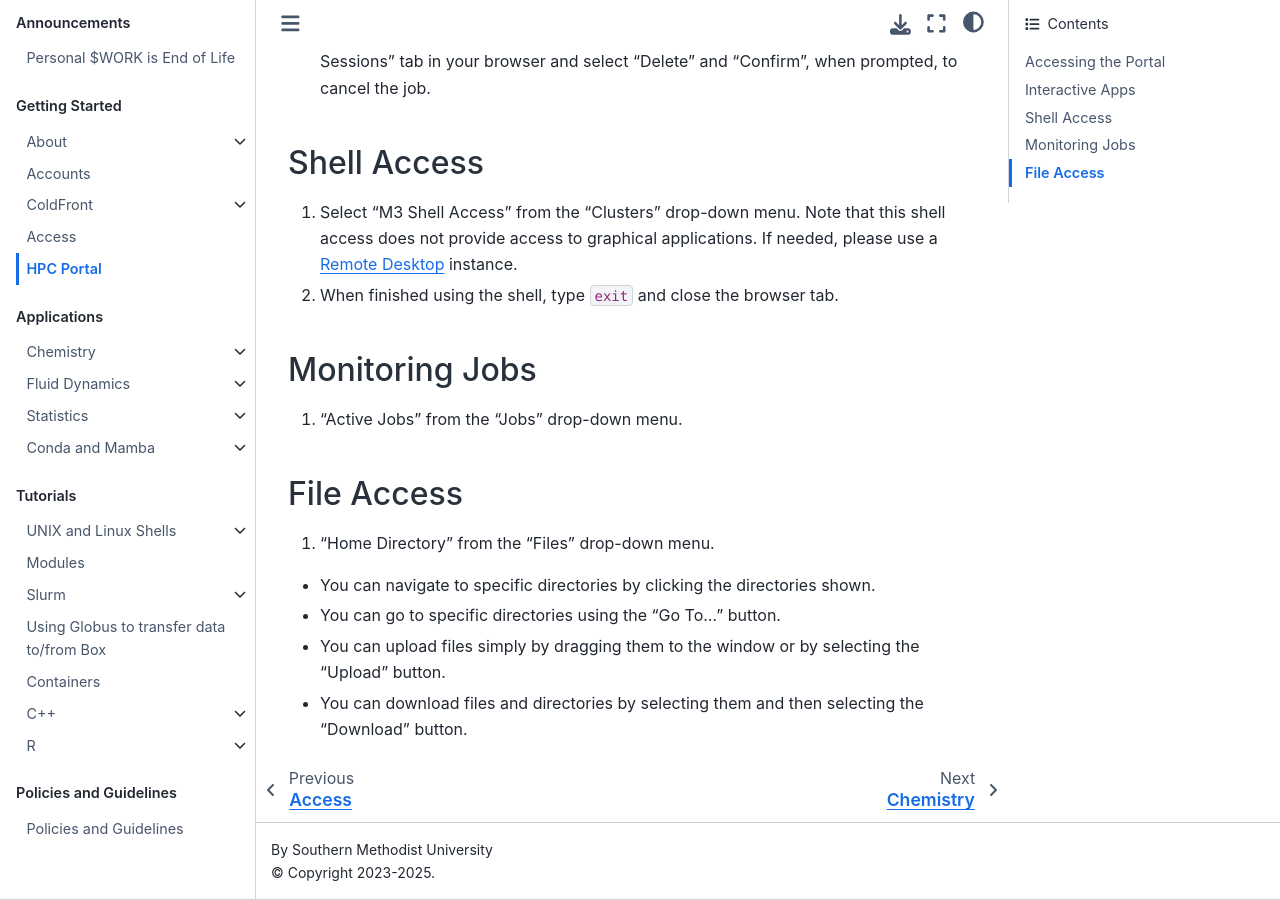
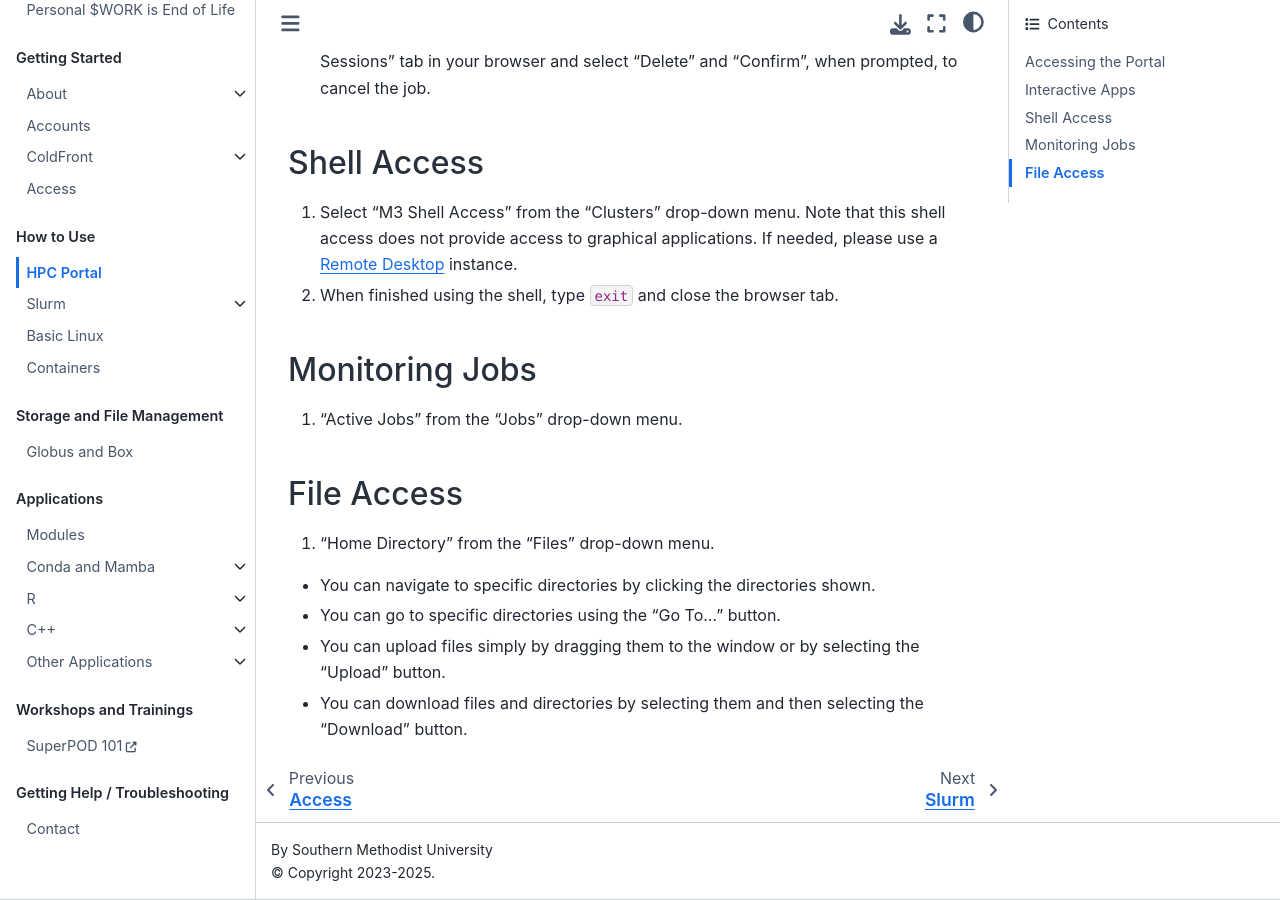
Before and after one commit to SouthernMethodistUniversity/hpc_docs, a Jupyter Book: the page built from docs/portal.md, in a window 1280 px wide and 900 px high, scrolled down 2029 px. Built offline with Jupyter Book 1.0.4 settings and Sphinx 7.4.7 and the Sphinx Book theme 1.1.4, drawn with Linux system fonts in a browser that asks for light colours.

Commit message:
TOC restructure

```diff
--- a/docs/_toc.yml
+++ b/docs/_toc.yml
@@ -11,9 +11,11 @@ parts:
   - file: about.md
     sections:
     - file: about/queues.md
-    - file: about/contact.md
     - url: https://www.smu.edu/oit/ai
       title: SMU AI Guidance
+    - url: https://www.smu.edu/provost/research/sponsoredprojects/proposal_development/datamanagementplans
+      title: Data Management Plans
+    - file: policies/policies.md
   - file: accounts.md
   - file: coldfront/quick_start.md
     title: ColdFront
@@ -32,34 +34,29 @@ parts:
     - file: coldfront/faq.md
     - file: coldfront/optout.md
   - file: access.md
+- caption: How to Use
+  chapters:
   - file: portal.md
+  - file: tutorials/slurm/slurm.md
+    sections:
+    - file: tutorials/slurm/best_practices.md
+  - file: tutorials/unix/unix.md
+    title: Basic Linux
+  - file: tutorials/containers/containers.md
+- caption: Storage and File Management
+  chapters:
+  - file: tutorials/globus_box_transfers.md
+    title: Globus and Box
 - caption: Applications
   chapters:
-  - file: examples/chemistry.md
-    sections:
-    - file: examples/amber/index.md
-    - file: examples/gaussian/index.md
-  - file: examples/fluid_dynamics.md
-    sections:
-    - file: examples/openfoam/index.md
-  - file: examples/statistics.md
-    sections:
-    - file: examples/stata/index.md
+  - file: tutorials/modules/modules.md
   - file: examples/conda/README.md
     sections:
     - file: examples/conda/migration.md
-- caption: Tutorials
-  chapters:
-  - file: tutorials/unix/intro.md
+  - file: tutorials/r/overview.md
     sections:
-    - file: tutorials/unix/unix.md
-    - file: tutorials/unix/scripting.md
-  - file: tutorials/modules/modules.md
-  - file: tutorials/slurm/slurm.md
-    sections:
-    - file: tutorials/slurm/best_practices.md
-  - file: tutorials/globus_box_transfers.md
-  - file: tutorials/containers/containers.md
+    - file: tutorials/r/environments.md
+    - file: tutorials/r/slurm.md
   - file: tutorials/cpp/intro.md
     sections:
     - file: tutorials/cpp/session_1.md
@@ -67,10 +64,16 @@ parts:
     - file: tutorials/cpp/session_3.md
     - file: tutorials/cpp/session_4.md
     - file: tutorials/cpp/session_5.md
-  - file: tutorials/r/overview.md
+  - file: applications/other_applications.md
     sections:
-    - file: tutorials/r/environments.md
-    - file: tutorials/r/slurm.md
-- caption: Policies and Guidelines
+    - file: examples/amber/index.md
+    - file: examples/gaussian/index.md
+    - file: examples/openfoam/index.md
+    - file: examples/stata/index.md
+- caption: Workshops and Trainings
   chapters:
-  - file: policies/policies.md
+  - url: https://southernmethodistuniversity.github.io/SMU_SuperPOD_101/
+    title: SuperPOD 101
+- caption: Getting Help / Troubleshooting
+  chapters:
+  - file: about/contact.md
```
Also changed, not shown: docs/applications/other_applications.md (added, +3 -0 lines).
